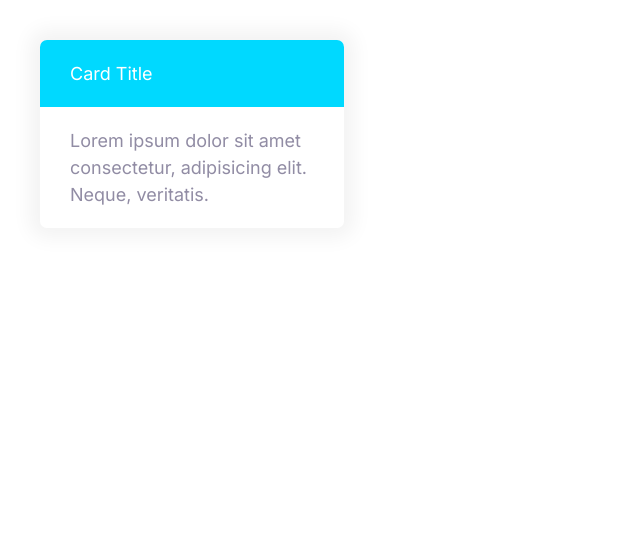
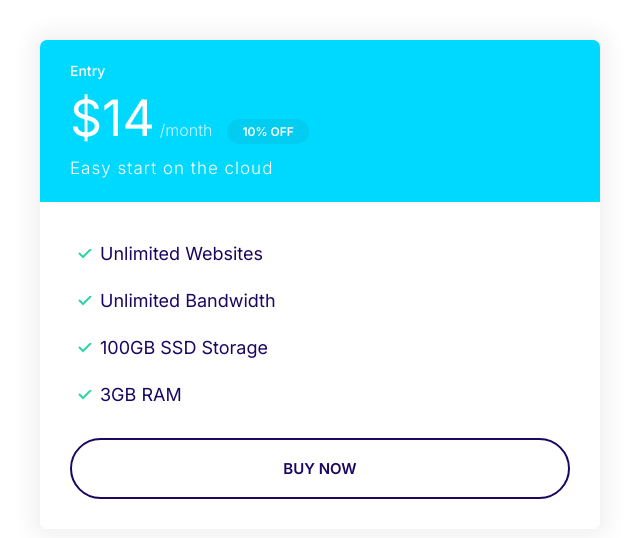
Before and after one commit to Kemsmooth/hostify, a plain HTML site: page index.html in a window 1280 px wide. Shown: the whole page, without its empty margins (0-640 px from the left). Drawn offline with Linux system fonts and the light colour scheme.

Commit message:
Build plan

```diff
--- a/css/styles.css
+++ b/css/styles.css
@@ -113,6 +113,7 @@ a {
 
 .badge--small {
     font-size: 1.6rem;
+    padding: 0.5rem 1.5rem;
 }
 
 @media screen and (min-width: 1024px) {
@@ -293,3 +294,55 @@ a {
     background: var(--color-secondary);
     color: #fff;
 }
+
+.card--secondary .badge--secondary {
+    background: #02cdf1;
+}
+
+/* Plans */
+.plan__name {
+    color: #fff;
+    margin: 0;
+    font-weight: 500;
+    font-size: 2.4rem;
+}
+
+.plan__price {
+    font-size: 6rem;
+}
+
+.plan__billing-cycle {
+    font-size: 2.4rem;
+    font-weight: 300;
+    opacity: 0.8;
+    margin-right: 1rem;
+}
+
+.plan__description {
+    font-size: 2rem;
+    font-weight: 300;
+    letter-spacing: 1px;
+    display: block;
+}
+
+.plan .list__item {
+    margin-bottom: 2rem;
+}
+
+@media screen and (min-width: 1024px) {
+    .plan__name {
+        font-size: 1.4rem;
+    }
+
+    .plan__price {
+        font-size: 5rem;
+    }
+
+    .plan__billing-cycle {
+        font-size: 1.6rem;
+    }
+
+    .plan__description {
+        font-size: 1.7rem;
+    }
+}
--- a/index.html
+++ b/index.html
@@ -14,12 +14,25 @@
     <link rel="stylesheet" href="css/styles.css" />
   </head>
   <body>
-    <div style="width: 30%; padding: 4rem">
-      <div class="card card--secondary">
-        <header class="card__header">Card Title</header>
-        <div class="card__body">
-          Lorem ipsum dolor sit amet consectetur, adipisicing elit. Neque,
-          veritatis.
+    <div style="width: 50%; padding: 4rem">
+      <div class="plan">
+        <div class="card card--secondary">
+          <header class="card__header">
+            <h3 class="plan__name">Entry</h3>
+            <span class="plan__price">$14</span>
+            <span class="plan__billing-cycle">/month</span>
+            <span class="badge badge--secondary badge--small">10% OFF</span>
+            <span class="plan__description">Easy start on the cloud</span>
+          </header>
+          <div class="card__body">
+            <ul class="list list--tick">
+              <li class="list__item">Unlimited Websites</li>
+              <li class="list__item">Unlimited Bandwidth</li>
+              <li class="list__item">100GB SSD Storage</li>
+              <li class="list__item">3GB RAM</li>
+            </ul>
+            <button class="btn btn--outline btn--block">Buy Now</button>
+          </div>
         </div>
       </div>
     </div>
```
Also changed, not shown: components/plan.html (added, +22 -0 lines), components/lists.html (renamed from components/list.html).
